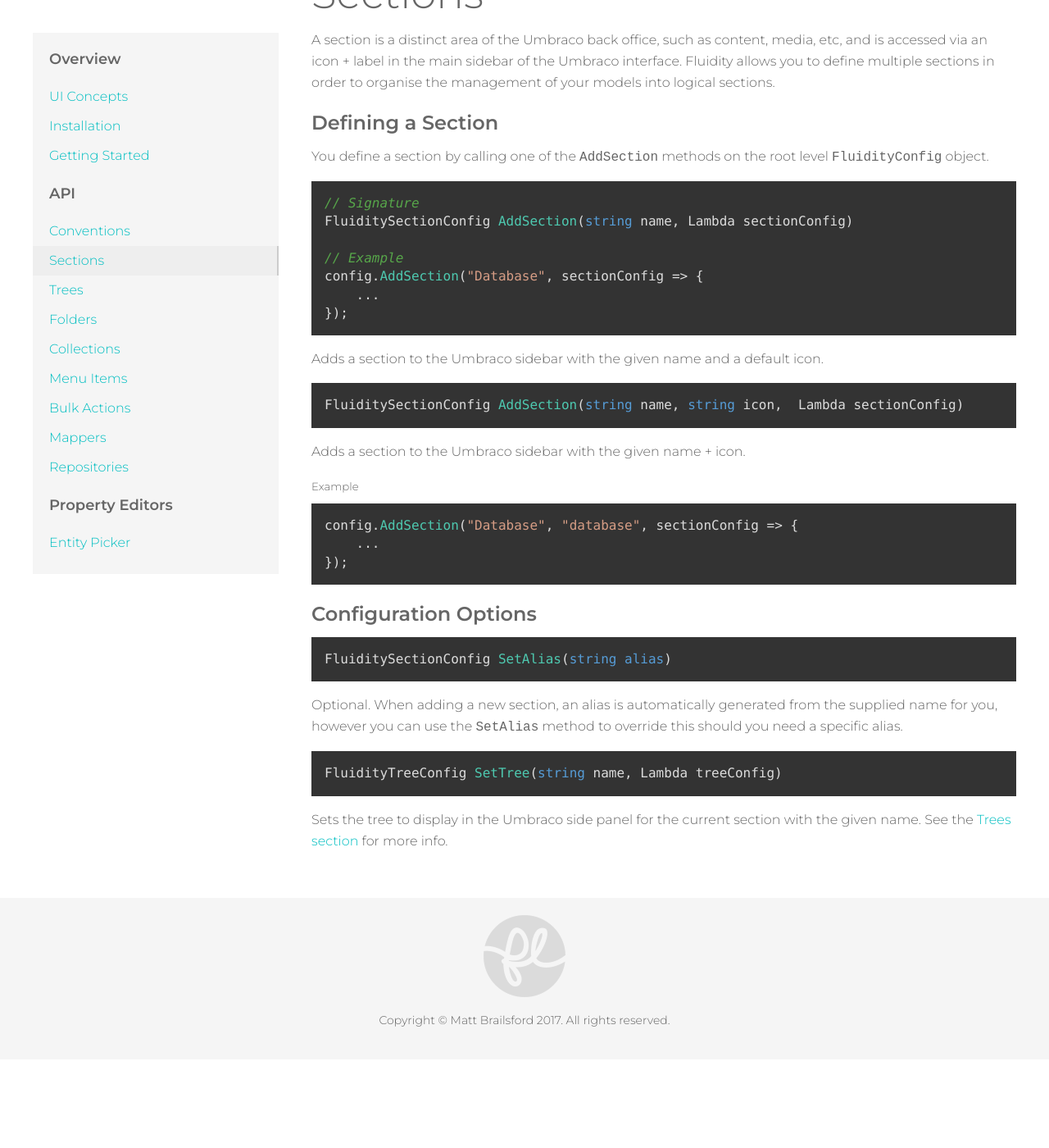
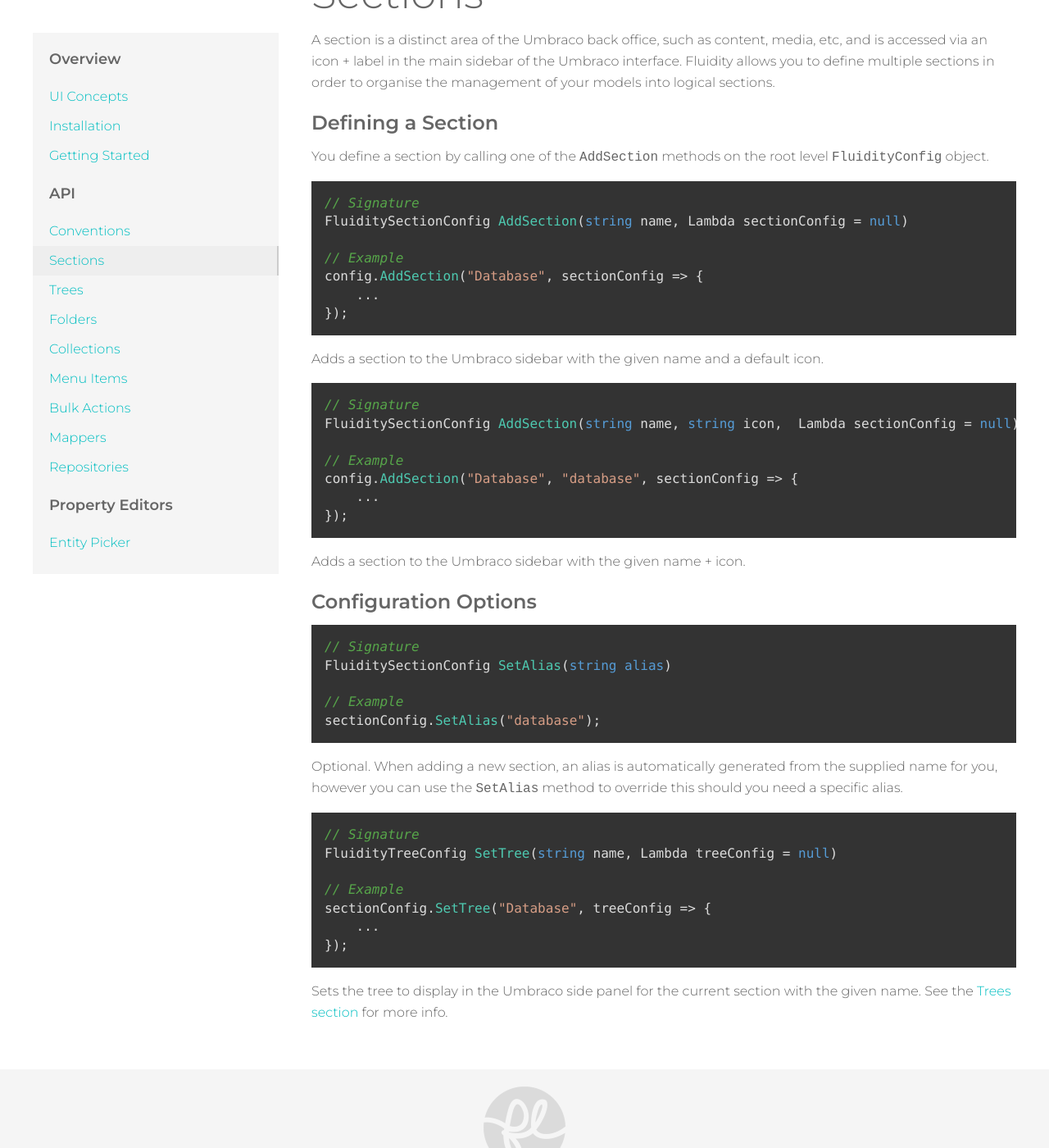
Before and after one commit to mattbrailsford/umbraco-fluidity, a Jekyll site: the page built from docs/_pages/02-api-01-sections.md, in a window 1280 px wide and 1400 px high, scrolled down 337 px. Shown: the whole window at 82% size. Built offline with Jekyll 4.4.1, drawn with Linux system fonts in a browser that asks for light colours; before the commit the page ends 1629 px from its top, so only the background shows below that.

Commit message:
Updated code samples on sections docs

`````diff
--- a/docs/_pages/02-api-01-sections.md
+++ b/docs/_pages/02-api-01-sections.md
@@ -13,7 +13,7 @@
 
 ````csharp
 // Signature
-FluiditySectionConfig AddSection(string name, Lambda sectionConfig)
+FluiditySectionConfig AddSection(string name, Lambda sectionConfig = null)
 
 // Example
 config.AddSection("Database", sectionConfig => {
@@ -23,25 +23,34 @@
 Adds a section to the Umbraco sidebar with the given name and a default icon.
 
 ````csharp
-FluiditySectionConfig AddSection(string name, string icon,  Lambda sectionConfig)
-````
-Adds a section to the Umbraco sidebar with the given name + icon.
+// Signature
+FluiditySectionConfig AddSection(string name, string icon,  Lambda sectionConfig = null)
 
-##### Example
-````csharp
+// Example
 config.AddSection("Database", "database", sectionConfig => {
     ...
 });
 ````
+Adds a section to the Umbraco sidebar with the given name + icon.
 
 ### Configuration Options
 
 ````csharp
+// Signature
 FluiditySectionConfig SetAlias(string alias)
+
+// Example
+sectionConfig.SetAlias("database");
 ````
 Optional. When adding a new section, an alias is automatically generated from the supplied name for you, however you can use the `SetAlias` method to override this should you need a specific alias.
 
 ````csharp
-FluidityTreeConfig SetTree(string name, Lambda treeConfig)
+// Signature
+FluidityTreeConfig SetTree(string name, Lambda treeConfig = null)
+
+// Example
+sectionConfig.SetTree("Database", treeConfig => {
+    ...
+});
 ````
 Sets the tree to display in the Umbraco side panel for the current section with the given name. See the [Trees section]({{ site.baseurl }}/api/trees/) for more info.
`````
